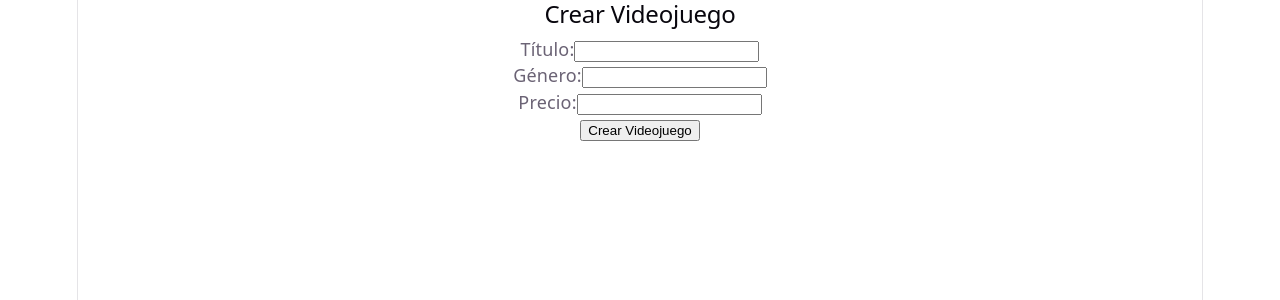
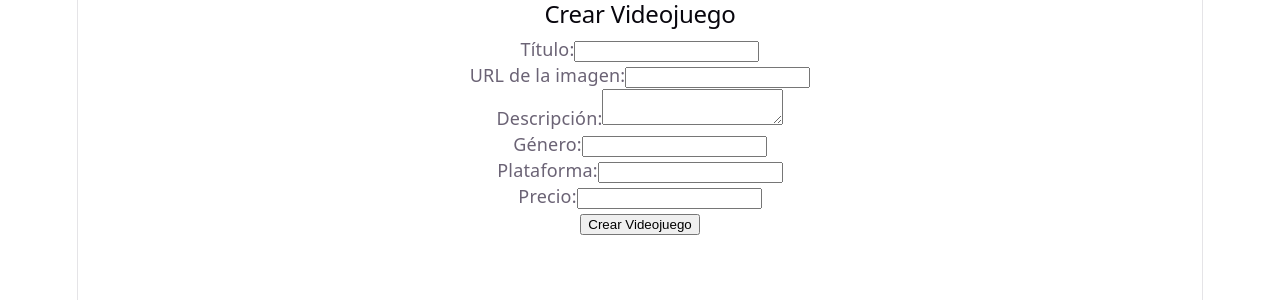
Before and after one commit to miguelriverasarmiento/videogames-page, a React (Vite) app in the folder frontend/: page /create in a window 1280 px wide. Shown: the top 300 px of the page. Built offline with nearby package versions, Linux system fonts and the light colour scheme.

Commit message:
Agrego modificacion y actualizacion de frontend archivos create y edit videogame tambien videogameCard y ViewVideogame

```diff
--- a/frontend/src/components/EditVideogameForm.tsx
+++ b/frontend/src/components/EditVideogameForm.tsx
@@ -11,7 +11,10 @@ function EditVideogameForm({ videogame }: Props) {
 
     const [form, setForm] = useState({
         titulo: videogame.titulo,
+        imagen: videogame.imagen || "",
+        descripcion: videogame.descripcion || "",
         genero: videogame.genero,
+        plataforma: videogame.plataforma,
         precio: String(videogame.precio),
     });
 
@@ -21,7 +24,10 @@ function EditVideogameForm({ videogame }: Props) {
         event.preventDefault();
         const dataSend = {
             titulo: form.titulo,
+            imagen: form.imagen,
+            descripcion: form.descripcion,
             genero: form.genero,
+            plataforma: form.plataforma,
             precio: Number(form.precio),
         };
         try {
@@ -32,7 +38,7 @@ function EditVideogameForm({ videogame }: Props) {
         }
     }
 
-    const handleChange = (event: React.ChangeEvent<HTMLInputElement>) => {
+    const handleChange = (event: React.ChangeEvent<HTMLInputElement | HTMLTextAreaElement>) => {
         const { name, value } = event.target
         setForm(prev => ({ ...prev, [name]: value}));
     };
@@ -44,8 +50,20 @@ function EditVideogameForm({ videogame }: Props) {
             <input type="text" id="title" name="titulo" value={form.titulo} onChange={handleChange} />
         </div>
         <div>
+            <label htmlFor="image">URL de la imagen:</label>
+            <input type="text" id="image" name="imagen" value={form.imagen} onChange={handleChange} />
+        </div>
+        <div>
+            <label htmlFor="description">Descripción:</label>
+            <textarea id="description" name="descripcion" value={form.descripcion} onChange={handleChange} />
+        </div>
+        <div>
             <label htmlFor="genre">Género:</label>
             <input type="text" id="genre" name="genero" value={form.genero} onChange={handleChange} />
+        </div>
+        <div>
+            <label htmlFor="plataform">Plataforma:</label>
+            <input type="text" id="plataform" name="plataforma" value={form.plataforma} onChange={handleChange} />
         </div>
         <div>
             <label htmlFor="price">Precio:</label>
--- a/frontend/src/components/VideogameCard.tsx
+++ b/frontend/src/components/VideogameCard.tsx
@@ -20,8 +20,10 @@ const VideogameCard = ({ videogame, onDelete }: Props) => {
   return (
     <div>
       <Link to={`/videogame/${videogame.id}`}>
+        {videogame.imagen && <img src={videogame.imagen} alt={videogame.titulo} style={{ width: "200px" }} />}
         <h3>{videogame.titulo}</h3>
         <p>Género: {videogame.genero}</p>
+        <p>Plataforma: {videogame.plataforma}</p>
         <p>Precio: ${videogame.precio}</p>
       </Link>
         <Link to={`/edit/${videogame.id}`}><button>Editar</button></Link>
--- a/frontend/src/components/VideogameForm.tsx
+++ b/frontend/src/components/VideogameForm.tsx
@@ -6,7 +6,10 @@ const VideogameForm = () => {
 
     const [form, setForm] = useState({
         titulo: "",
+        imagen: "",
+        descripcion: "",
         genero: "",
+        plataforma: "",
         precio: "",
     });
     const navigate = useNavigate();
@@ -14,7 +17,11 @@ const VideogameForm = () => {
     const handleSubmit = async (event: React.FormEvent<HTMLFormElement>) => {
         event.preventDefault();
         const dataSend = {
-            ...form,
+            titulo: form.titulo,
+            imagen: form.imagen,
+            descripcion: form.descripcion,
+            genero: form.genero,
+            plataforma: form.plataforma,
             precio: Number(form.precio),
         };
 
@@ -27,7 +34,7 @@ const VideogameForm = () => {
         }
     }
 
-    const handleChange = (event: React.ChangeEvent<HTMLInputElement>) => {
+    const handleChange = (event: React.ChangeEvent<HTMLInputElement | HTMLTextAreaElement>) => {
         const { name, value } = event.target
         setForm(prev => ({ ...prev, [name]: value}));// El spread operator ...prev copea todo lo de prev y luego se sobreescribe el campo que se esta editando con name y value que deposita en name
     };
@@ -39,8 +46,20 @@ const VideogameForm = () => {
             <input type="text" id="title" name="titulo" value={form.titulo} onChange={handleChange} />
         </div>
         <div>
+            <label htmlFor="image">URL de la imagen:</label>
+            <input type="text" id="image" name="imagen" value={form.imagen} onChange={handleChange} />
+        </div>
+        <div>
+            <label htmlFor="description">Descripción:</label>
+            <textarea id="description" name="descripcion" value={form.descripcion} onChange={handleChange} />
+        </div>
+        <div>
             <label htmlFor="genre">Género:</label>
             <input type="text" id="genre" name="genero" value={form.genero} onChange={handleChange} />
+        </div>
+        <div>
+            <label htmlFor="plataform">Plataforma:</label>
+            <input type="text" id="plataform" name="plataforma" value={form.plataforma} onChange={handleChange} />
         </div>
         <div>
             <label htmlFor="price">Precio:</label>
--- a/frontend/src/pages/ViewVideogame.tsx
+++ b/frontend/src/pages/ViewVideogame.tsx
@@ -25,9 +25,12 @@ const ViewVideogame = () => {
   return (
     <div>
         <h2>Detalles de videojuego</h2>
+        {videogame.imagen && <img src={videogame.imagen} alt={videogame.titulo} style={{ width: "200px" }} />}
         <h3>{videogame.titulo}</h3>
         <p>Género: {videogame.genero}</p>
         <p>Precio: ${videogame.precio}</p>
+        <p>Plataforma: {videogame.plataforma}</p>
+        {videogame.descripcion && <p>Descripción: {videogame.descripcion}</p>}
     </div>
   )
 }
```
